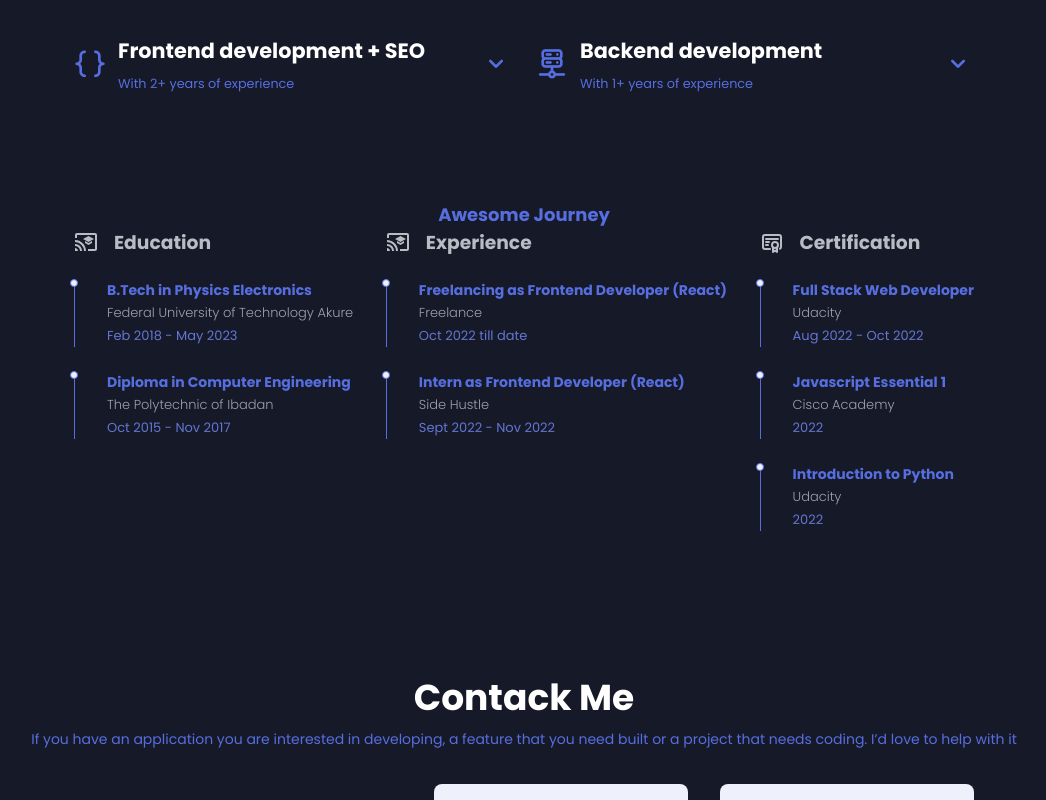
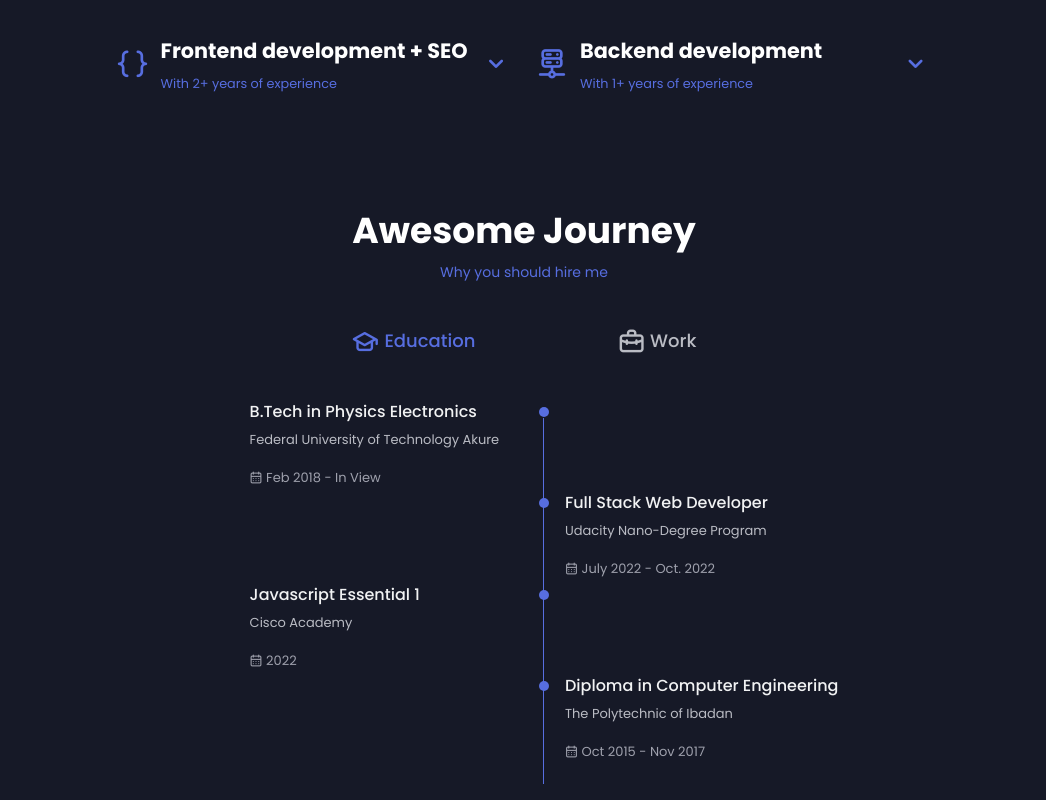
Before and after one commit to habidoyetech/portfolio, a React (Create React App) app: page / in a window 1280 px wide. Shown: the part 1580-2380 px from the top of the page, without its empty margins (116-1162 px from the left). Built offline with nearby package versions, Linux system fonts and the light colour scheme; a web font is replaced by a local one.

Commit message:
update the qualification section

```diff
--- a/src/Pages/Qualification.jsx
+++ b/src/Pages/Qualification.jsx
@@ -1,42 +1,120 @@
 import React from 'react';
-import {EducationCard, ExperienceCard} from '../Components/EducationCard';
 import './qualification.css'
-import { certification, education, experience } from '../data';
-import {MdCastForEducation} from 'react-icons/md'
-import {TbCertificate} from 'react-icons/tb'
+import { education, experience } from '../data';
+import { useState } from 'react';
+import { Collapse } from '@mui/material';
+
 
 const Qualification = () => {
+
+  const [showEducation, setRemoveEducation] = useState(true)
+
   return (
     <section className='qualification' id='qualification'>
-      <div className='qualification_section container'>
-        <h2 className='section_title title'>Awesome Journey</h2>
-        <div className='qualification_container'>
-          <div className='education_container'>
-            <div className='education_header'>
-              <div> <MdCastForEducation /></div>
-              <h3>  Education</h3>
+      <div className='qualification_section'>
+        <h2 className='section_title'>Awesome Journey</h2>
+        <span className='section_subtitle'>Why you should hire me</span>
+        <div className='qualification_container container'>
+          <div className="qualification__tabs">
+              <div className={`qualification__button button--flex ${showEducation ? 'qualification__active': ''} `}  onClick={()=>setRemoveEducation(true)} data-target="#education">
+                  <i className="uil uil-graduation-cap qualification__icon"></i> Education
               </div>
-            <div className='education_detail_container'>
-              <EducationCard educationData={education}/>
+
+              <div className={`qualification__button button--flex ${showEducation ? '': 'qualification__active'}`} onClick={()=>setRemoveEducation(false)} data-target="#work">
+                  <i className="uil uil-briefcase-alt qualification__icon"></i> Work
               </div>
           </div>
-          <div className='education_container'>
-            <div className='education_header'>
-              <div> <MdCastForEducation /></div>
-              <h3>  Experience</h3>
+          <div className='qualification__sections'>
+            <Collapse in={showEducation}>
+            <div className={`qualification__content ${showEducation ? 'qualification__active': ''}`} data-content id='education'>
+              {education.map((data, index) => {
+                return (
+                  <div key={index} className="qualification__data">
+                    {
+                      (index + 1) % 2 === 0 ?
+                      <div></div>
+
+                      :
+                       ''
+                    }
+                    {
+                      (index + 1) % 2 === 0 ?
+                      <div>
+                        <span className="qualification__rounder"></span>
+                        <span className="qualification__line"></span>
                       </div>
-            <div className='education_detail_container'>
-              <ExperienceCard educationData={experience}/>
+
+                      :
+                       ''
+                    }
+                    <div>
+                        <h3 className="qualification__title">{data.degree}</h3>
+                        <span className="qualification__subtitle">{data.school}</span>
+                        <div className="qualification__calender">
+                            <i className="uil uil-calendar-alt"></i> {data.date}
                         </div>
                     </div>
-          <div className='certification_container'>
-            <div className='certification_header'>
-              <div><TbCertificate/></div>
-              <h3>  Certification</h3>
+                    {
+                      (index + 1) % 2 === 1 ?
+                      <div>
+                        <span className="qualification__rounder"></span>
+                        <span className="qualification__line"></span>
                       </div>
-            <div className='certification_detail_container'>
-              <EducationCard educationData={certification}/>
+
+                      :
+                       ''
+                    }
+
                   </div>
+                )
+              })}
+            </div>
+            </Collapse>
+            <Collapse in={!showEducation}>
+            <div className={`qualification__content ${showEducation ? '': 'qualification__active'}`} id='work' data-content>
+              {experience.map((data, index) => {
+                return (
+                  <div key={index} className="qualification__data">
+                    {
+                      (index + 1) % 2 === 0 ?
+                      <div></div>
+
+                      :
+                       ''
+                    }
+                    {
+                      (index + 1) % 2 === 0 ?
+                      <div>
+                        <span className="qualification__rounder"></span>
+                        <span className="qualification__line"></span>
+                      </div>
+
+                      :
+                       ''
+                    }
+                    <div>
+                        <h3 className="qualification__title">{data.role}</h3>
+                        <span className="qualification__subtitle">{data.company}</span>
+                        <div className="qualification__calender">
+                            <i className="uil uil-calendar-alt"></i> {data.date}
+                        </div>
+                    </div>
+                    {
+                      (index + 1) % 2 === 1 ?
+                      <div>
+                        <span className="qualification__rounder"></span>
+                        <span className="qualification__line"></span>
+                      </div>
+
+                      :
+                       ''
+                    }
+
+                  </div>
+                )
+              })}
+            </div>
+            </Collapse>
           </div>
         </div>
 
--- a/src/Pages/qualification.css
+++ b/src/Pages/qualification.css
@@ -9,8 +9,93 @@
 }
 
 .qualification_container {
+  margin-left: 0 auto;
+}
+
+.qualification__tabs {
   display: flex;
-  justify-content: space-between;
+  justify-content: space-evenly;
+  margin-bottom: 2rem;
+}
+
+.qualification__button {
+  font-size: var(--h3-font-size);
+  font-weight: 500;
+  cursor: pointer;
+}
+
+.button--flex {
+  display: inline-flex;
+  align-items: center;
+}
+
+.qualification__active {
+  color: var(--first-color);
+}
+
+.qualification__icon {
+  font-size: 1.8rem;
+  margin-right: 0.25rem;
+}
+
+.qualification__data {
+  display: grid;
+  grid-template-columns: 1fr max-content 1fr;
+  column-gap: 1rem;
+}
+
+.qualification__title {
+  font-size: var(--normal-font-size);
+  font-weight: 500;
+  color: var(--title-color);
+}
+
+.qualification__subtitle {
+  display: inline-block;
+  font-size: var(--smaller-font-size);
+  margin-bottom: var(--mb-1);
+  color: var(--text-color);
+}
+
+.qualification__calender {
+  font-size: var(--smaller-font-size);
+  color: var(--text-color-light);
+}
+
+.qualification__rounder {
+  background-color: var(--first-color);
+  display: inline-block;
+  width: 10px;
+  height: 10px;
+  border-radius: 50%;
+}
+
+.qualification__line {
+  display: block;
+  width: 1px;
+  height: 100%;
+  background-color: var(--first-color);
+  transform: translate(4px, -7px);
+}
+
+.qualification__content[data-content] {
+  display: none;
+}
+
+.qualification__active[data-content] {
+  display: block;
+}
+
+@media screen and (max-width: 768px) {
+
+  .qualification__tabs {
+    justify-content: center;
+  }
+
+  .qualification__button {
+    margin: 0 1rem;
+  }
+
 }
 
 .education {
@@ -33,8 +118,6 @@
   margin-top: -.5rem;
 
 }
-
-
 
 .education_card {
   margin: 0 0 1.5rem 0;
--- a/src/data.js
+++ b/src/data.js
@@ -250,16 +250,28 @@ export const skills = [
 ]
 
 export const education = [
+
   {
     degree: 'B.Tech in Physics Electronics',
     school: 'Federal University of Technology Akure',
-    year: 'Feb 2018 - May 2023'
+    date: 'Feb 2018 - In View'
+  },
+
+  {
+    degree: 'Full Stack Web Developer',
+    school: 'Udacity Nano-Degree Program',
+    date: 'July 2022 - Oct. 2022'
+  },
+  {
+    degree: 'Javascript Essential 1',
+    school: 'Cisco Academy',
+    date: '2022'
   },
   {
     degree: 'Diploma in Computer Engineering',
     school: 'The Polytechnic of Ibadan',
-    year: 'Oct 2015 - Nov 2017'
-  }
+    date: 'Oct 2015 - Nov 2017'
+  },
 ]
 
 export const certification = [
@@ -282,13 +294,17 @@ export const certification = [
 
 export const experience = [
   {
-    role: 'Freelancing as Frontend Developer (React)',
+    role: 'React Developer ',
     company: 'Freelance',
     date: 'Oct 2022 till date'
   },
-
   {
-    role: 'Intern as Frontend Developer (React)',
+    role: 'Frontend Developer',
+    company: 'Extramile Africa',
+    date: 'Jan 2023 - Mar 2023'
+  },
+  {
+    role: 'Intern Frontend Developer',
     company: 'Side Hustle',
     date: 'Sept 2022 - Nov 2022'
   }
--- a/src/index.css
+++ b/src/index.css
@@ -61,7 +61,7 @@
     --h1-font-size: 1.5rem;
     --h2-font-size: 1.25rem;
     --h3-font-size: 1.125rem;
-    --normal-font-size: .938rem;
+    --normal-font-size: 1rem;
     --small-font-size: .813rem;
     --smaller-font-size: .75rem;
   }
@@ -126,9 +126,9 @@ img {
 
 section {
   height: fit-content;
-
+  display: grid;
+  justify-content: center;
 }
-
 
 .button {
   background-color: var(--first-color);
@@ -139,7 +139,6 @@ section {
 }
 
 .section_title {
-
   font-size: var(--h1-font-size);
   color: #fff;
 }
```
Lines whose indentation alone changed are shown as unchanged.
